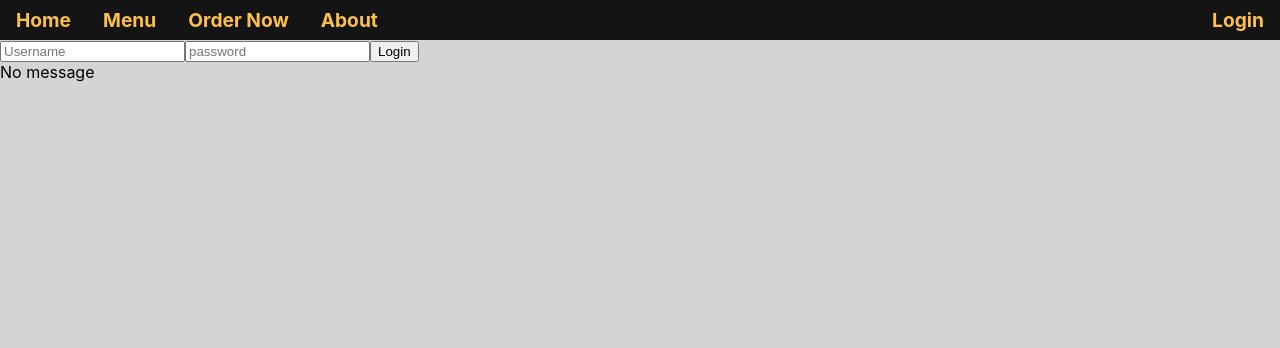
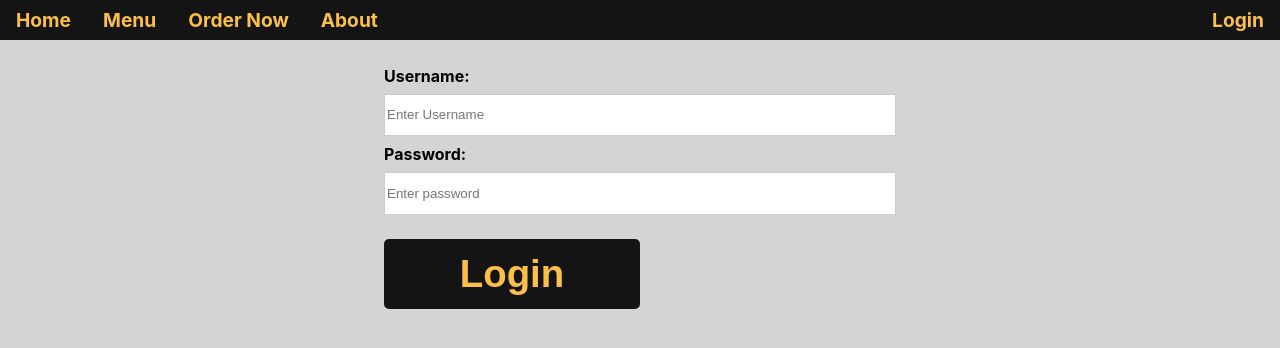
Before and after one commit to Gnorbi951/restaurant-frontend, a React (Create React App) app: page /login in a window 1280 px wide. Shown: the top 348 px of the page. Built offline with nearby package versions, Linux system fonts and the light colour scheme; a web font is replaced by a local one.

Commit message:
Add style to login

```diff
--- a/src/Components/Login.js
+++ b/src/Components/Login.js
@@ -6,7 +6,7 @@ import Cookies from 'universal-cookie';
 const Login = () => {
     const [username, setUsername] = useState("");
     const [password, setPassword] = useState("");
-    const [message, setMessage] = useState("No message");
+    const [message, setMessage] = useState("");
     const cookies = new Cookies();
     const [isLoggedIn, setLoggedIn] = useState(false);
 
@@ -51,38 +51,108 @@ const Login = () => {
 
     return(
         <React.Fragment>
-            <input
+            <LoginContainer>
+                <strong>Username:</strong>
+            <Input
                 type = "text"
                 name = "username"
                 autoComplete={"off"}
-                placeholder={"Username"}
+                placeholder={"Enter Username"}
                 value = {username}
                 onChange = {e =>
                     setUsername(e.target.value)
                 }
             />
-            <input
+                <strong>Password:</strong>
+            <Input
                 type = "password"
                 name = "password"
-                placeholder={"password"}
+                placeholder={"Enter password"}
                 value = {password}
                 onChange = {e =>
                     setPassword(e.target.value)
                 }
             />
-            <button
+            <Button
                 type = "submit"
                 onClick = {login} >
                 Login
-                </button>
-            {isLoggedIn ? (<button
+                </Button><br />
+            {isLoggedIn ? (<LogoutButton
                 type="submit"
                 onClick= {logout} >
                 Logout
-            </button>) : ("")}
-                        <div> {message} </div>
+            </LogoutButton>) : ("")}
+                        <MessageContainer> {message} </MessageContainer>
+            </LoginContainer>
         </React.Fragment>
     );
 }
 
+const LoginContainer = styled.div`
+    width: 40%;
+    padding: 2vw;
+    margin: auto;
+    @media (max-width: 600px) {
+        width: 90%;
+    }
+`;
+
+const Input = styled.input`
+    width: 100%;
+    padding-top: 1vw;
+    padding-bottom: 1vw;
+    margin: 8px 0;
+    display: inline-block;
+    border: 1px solid #ccc;
+    box-sizing: border-box;
+
+`;
+
+const Button = styled.button`
+    background-color: #141414;
+    color: #fcbf49;
+    &:hover {
+        transition: 350ms;
+        color: #f77f00;
+    }
+    padding: 1vw;
+    margin: 1.3vw 0;
+    border: none;
+    cursor: pointer;
+    width: 50%;
+    @media (max-width: 600px) {
+        width: 30%;
+        font-size: 5vw;
+    }
+    font-size: 3vw;
+    font-weight: bold;
+    border-radius: 5px;
+`;
+
+const LogoutButton = styled.button`
+    width: auto;
+    padding: 0.8vw;
+    background-color: #141414;
+    font-weight: bold;
+    cursor: pointer;
+    border: none;
+    border-radius: 3px;
+    font-size: 2vw;
+    color: #fcbf49;
+    @media (max-width: 600px) {
+        font-size: 2vw;
+    }
+    &:hover {
+        transition: 350ms;
+        color: #f77f00;
+    }
+`;
+
+const MessageContainer = styled.div`
+   font-size: 4vw;
+   font-weight: bold;
+   color: #141414;
+`;
+
 export default Login;
```
